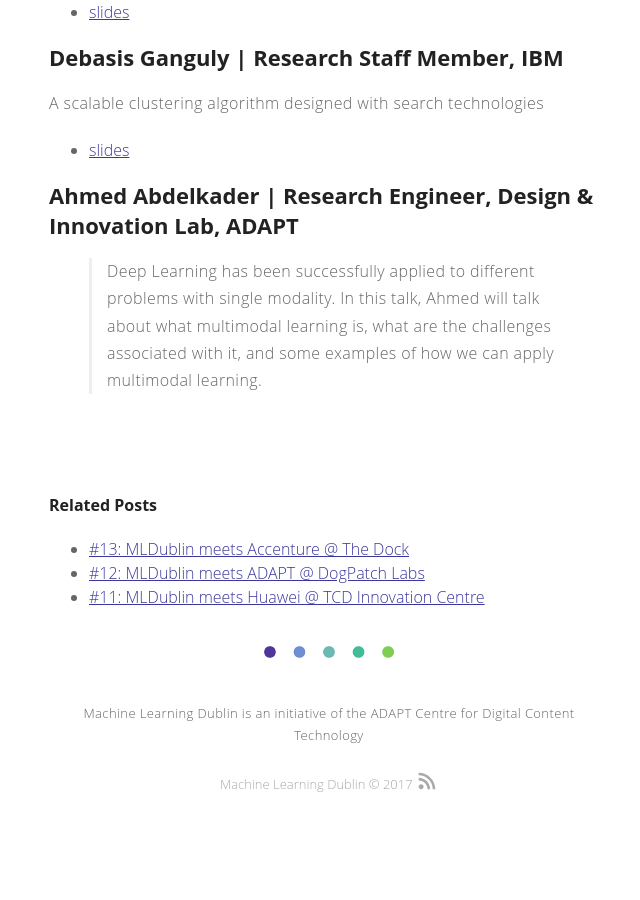
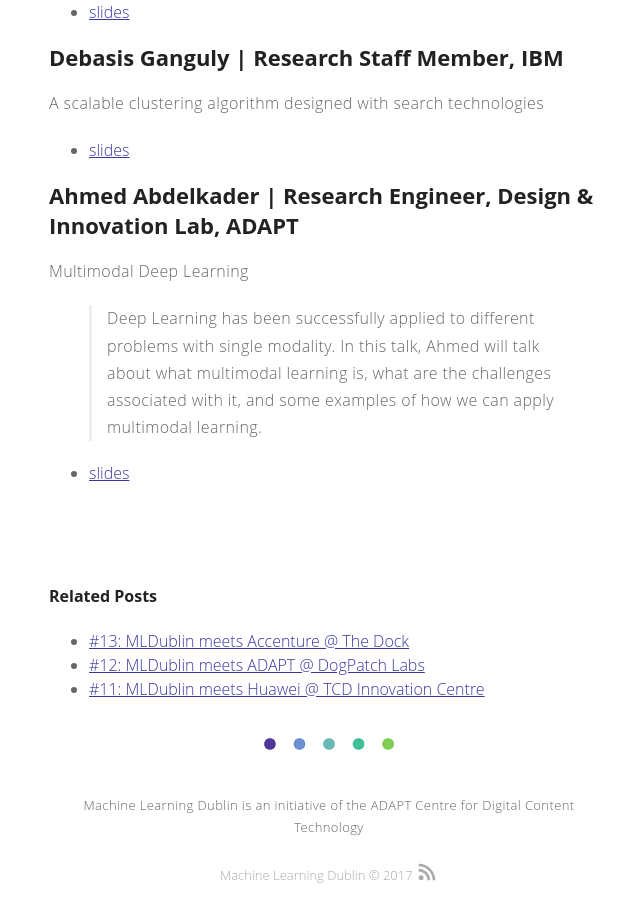
Before and after one commit to MLDublin/mldublin.github.io, a Jekyll site: the page built from _posts/2017-04-24-GMB-Chambers.md, in a window 1280 px wide and 900 px high, scrolled down 1014 px. Shown: the whole window, without its empty margins (311-951 px from the left). Built offline with Jekyll 4.4.1, drawn with Linux system fonts in a browser that asks for light colours; some web fonts are replaced; before the commit the page ends 1847 px from its top, so only the background shows below that.

Commit message:
Added slide for meetup 14

```diff
--- a/_posts/2017-04-24-GMB-Chambers.md
+++ b/_posts/2017-04-24-GMB-Chambers.md
@@ -26,4 +26,8 @@
 
 ## Ahmed Abdelkader | Research Engineer, Design & Innovation Lab, ADAPT
 
+Multimodal Deep Learning
+
 > Deep Learning has been successfully applied to different problems with single modality. In this talk, Ahmed will talk about what multimodal learning is, what are the challenges associated with it, and some examples of how we can apply multimodal learning.
+
+ - [slides](/assets/slides/meetup_14/multimodal_deep_learning_updated.pdf)
```
Also changed, not shown: 1 other file.
